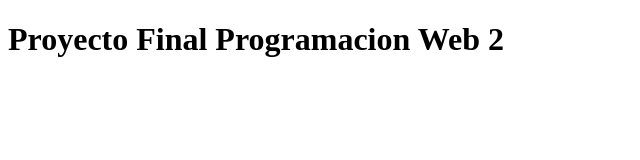
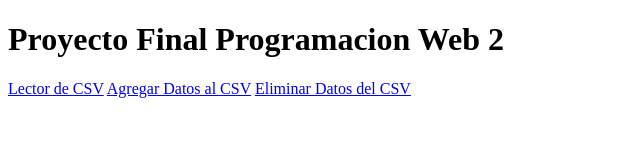
Before and after one commit to JesusHades/ProgramacionWeb2_2707, a plain HTML site: page ProyectoFinal/index.html in a window 1280 px wide. Shown: the whole page, without its empty margins (0-640 px from the left). Drawn offline with Linux system fonts and the light colour scheme.

Commit message:
se modifican las anclas

```diff
--- a/ProyectoFinal/index.html
+++ b/ProyectoFinal/index.html
@@ -8,8 +8,8 @@
 <body>
     <h1>Proyecto Final Programacion Web 2</h1>
 
-    <a href="./Lector.html"></a>
-    <a href="./AgregarDatos.html"></a>
-    <a href="./EliminarDatos.html"></a>
+    <a href="./Lector.html">Lector de CSV</a>
+    <a href="./AgregarDatos.html">Agregar Datos al CSV</a>
+    <a href="./EliminarDatos.html">Eliminar Datos del CSV</a>
 </body>
 </html>
```
